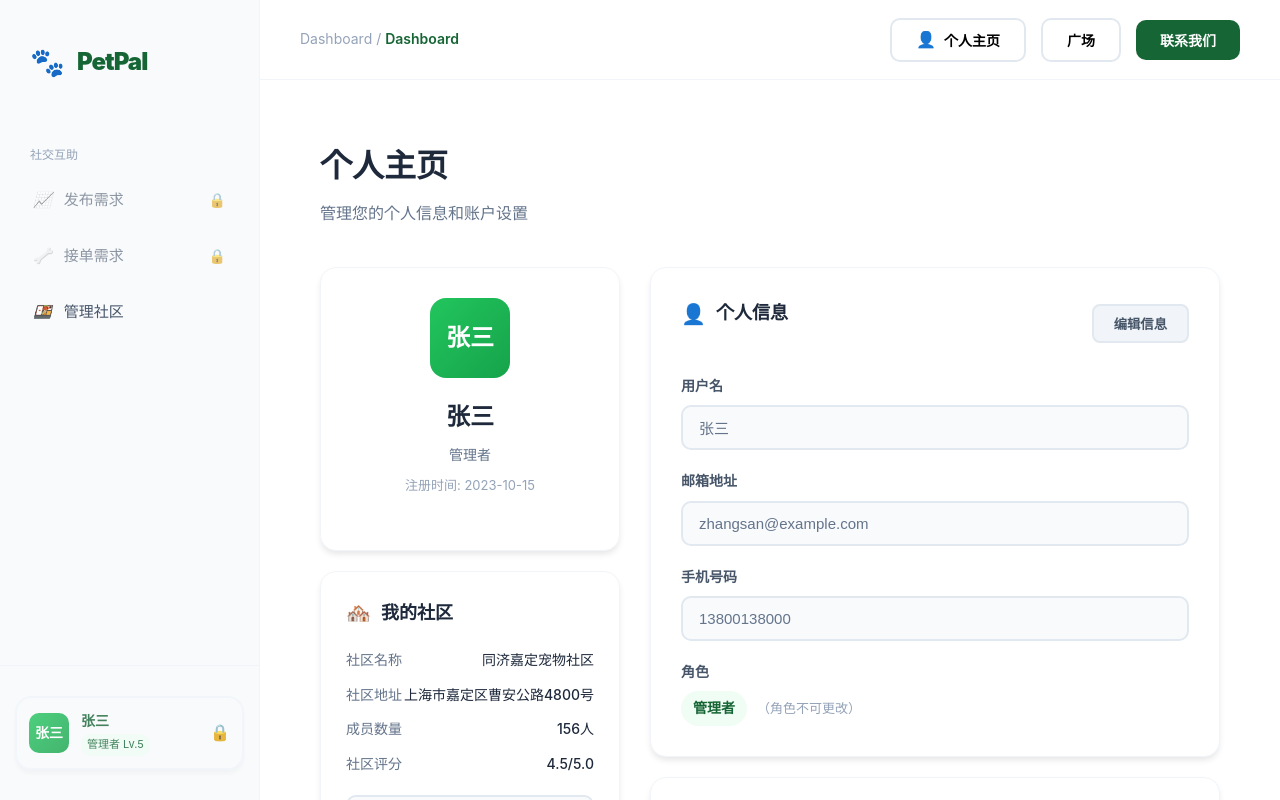
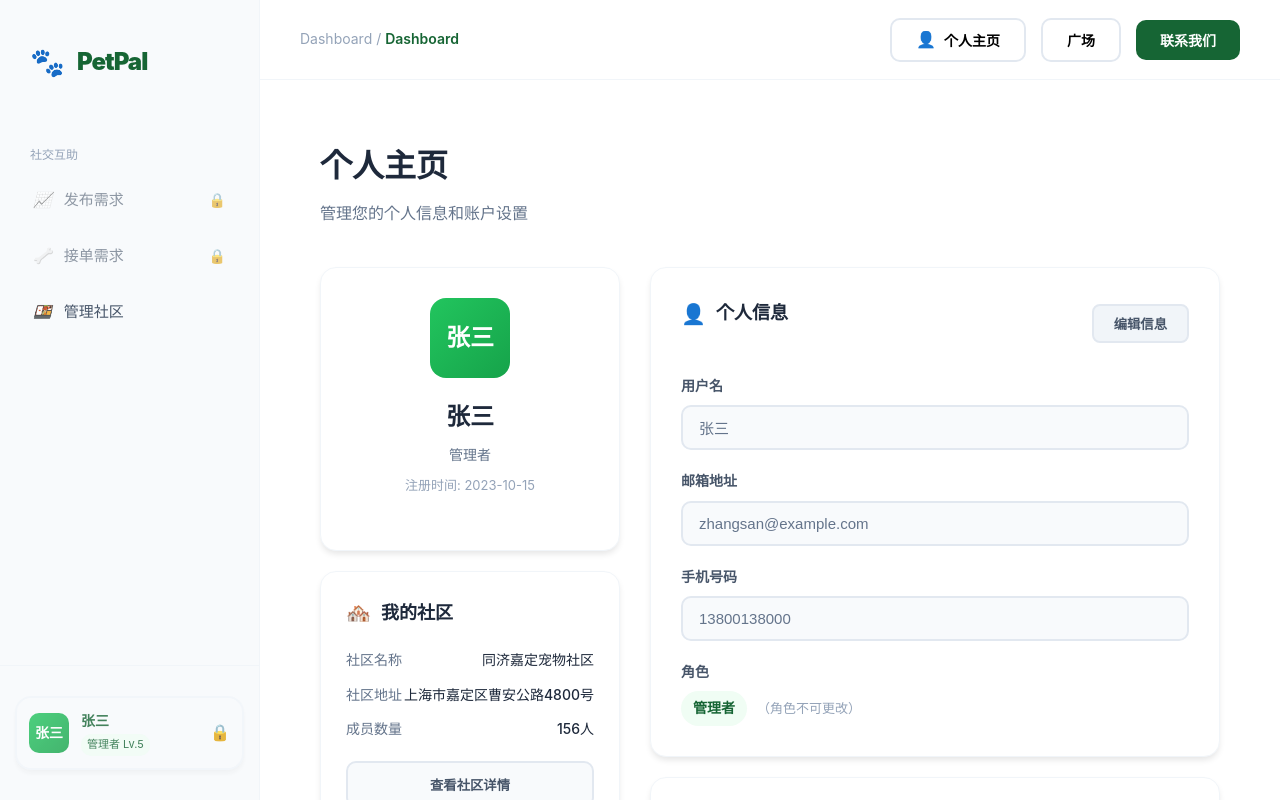
Before and after one commit to swx522/Petpal, a Vue app in the folder petpal/: page /profile in a window 1280 px wide. Built offline with nearby package versions, Linux system fonts and the light colour scheme; the HTML template or start-up script is replaced by a standard one.

Commit message:
修改个人主页前端
修改个人主页前端

```diff
--- a/petpal/src/views/Profile.vue
+++ b/petpal/src/views/Profile.vue
@@ -38,10 +38,6 @@
             <div class="community-item">
               <span class="community-label">成员数量</span>
               <span class="community-value">{{ communityInfo.memberCount }}人</span>
-            </div>
-            <div class="community-item">
-              <span class="community-label">社区评分</span>
-              <span class="community-value">{{ communityInfo.rating }}/5.0</span>
             </div>
           </div>
           <button class="view-community-btn" @click="viewCommunity">
@@ -308,7 +304,6 @@ const userInfo = ref({
 const userStats = ref({
   posts: 12,
   orders: 8,
-  rating: 4.8
 })
 
 // 社区信息
@@ -316,7 +311,6 @@ const communityInfo = ref({
   name: '同济嘉定宠物社区',
   address: '上海市嘉定区曹安公路4800号',
   memberCount: 156,
-  rating: 4.5
 })
 
 // 编辑状态
```
